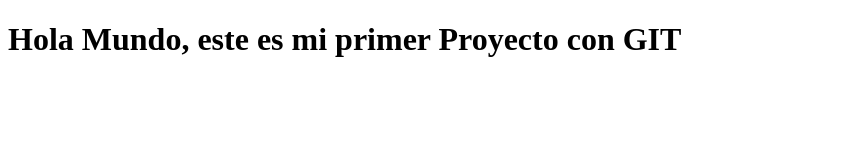
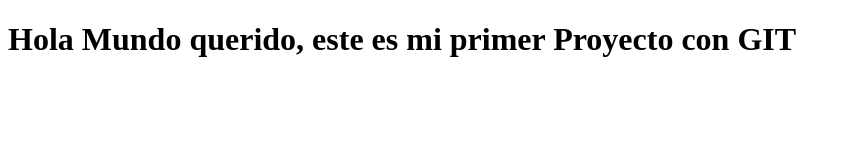
Before and after one commit to Ova234/primer_repositorio_desde_clase_2, a plain HTML site: page index.html in a window 1280 px wide. Shown: the whole page, without its empty margins (0-851 px from the left). Drawn offline with Linux system fonts and the light colour scheme.

Commit message:
cambios de index

```diff
--- a/index.html
+++ b/index.html
@@ -6,7 +6,7 @@
     <title>Document</title>
 </head>
 <body>
-    <h1>Hola Mundo, este es mi primer Proyecto con GIT</h1>
+    <h1>Hola Mundo querido, este es mi primer Proyecto con GIT</h1>
 
 </body>
 </html>
```
